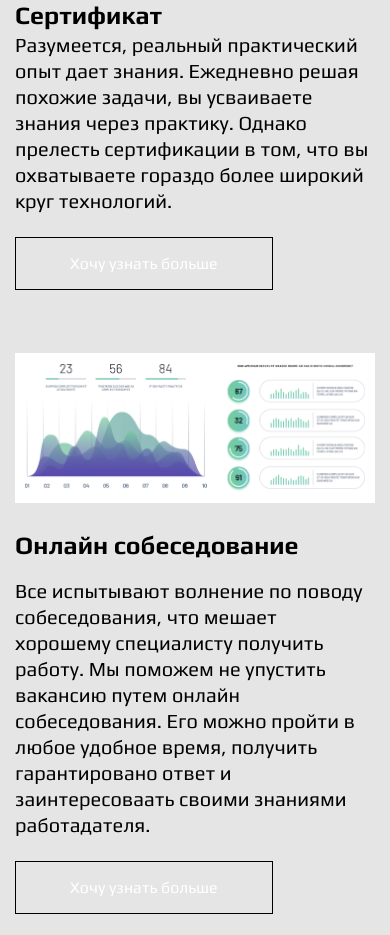
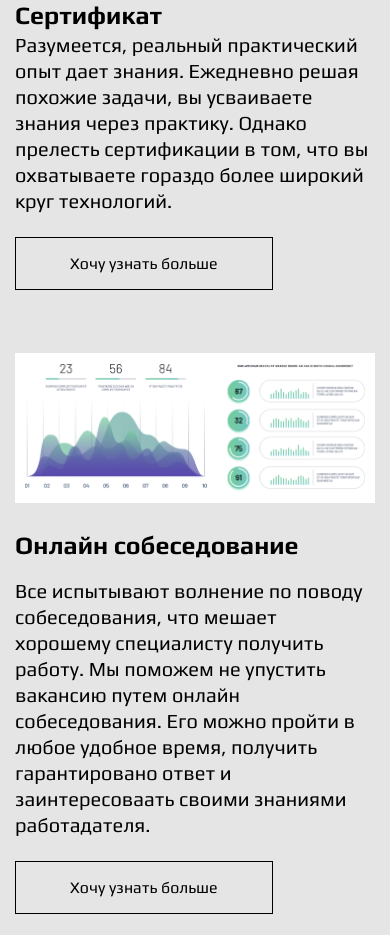
Before and after one commit to temkorolev/fineBinder, a plain HTML site: page index.html in a window 390 px wide. Shown: the part 3296-4231 px from the top of the page. Drawn offline with Linux system fonts and the light colour scheme.

Commit message:
Add files via upload

```diff
--- a/css/style.css
+++ b/css/style.css
@@ -1561,7 +1561,7 @@ small {
       width: 100%;
       min-height: 400px;
    }
-   .integrationContent a{
+    .btn {
       color: #000000;
    }
 }
```
